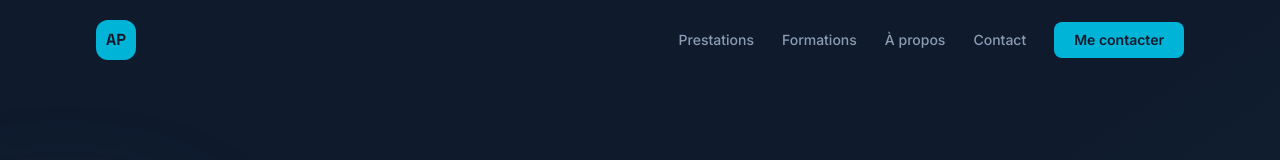
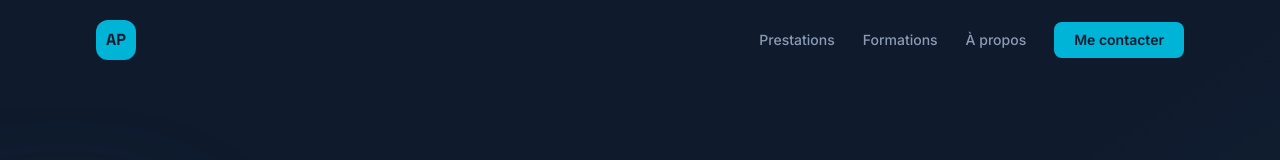
Before and after one commit to aurelien5389/aurelienpage, a Next.js app: page / in a window 1280 px wide. Shown: the top 160 px of the page. Built offline with nearby package versions, Linux system fonts and the light colour scheme.

Commit message:
Nav : suppression lien Contact (doublon avec bouton Me contacter)

```diff
--- a/components/Header.tsx
+++ b/components/Header.tsx
@@ -9,7 +9,6 @@ const NAV_LINKS = [
   { label: 'Prestations', href: '/prestations' },
   { label: 'Formations', href: '/#formations' },
   { label: 'À propos', href: '/#about' },
-  { label: 'Contact', href: '/#contact' },
 ]
 
 const SECTION_IDS = ['about', 'services', 'experience', 'skills', 'formations', 'contact']
```
